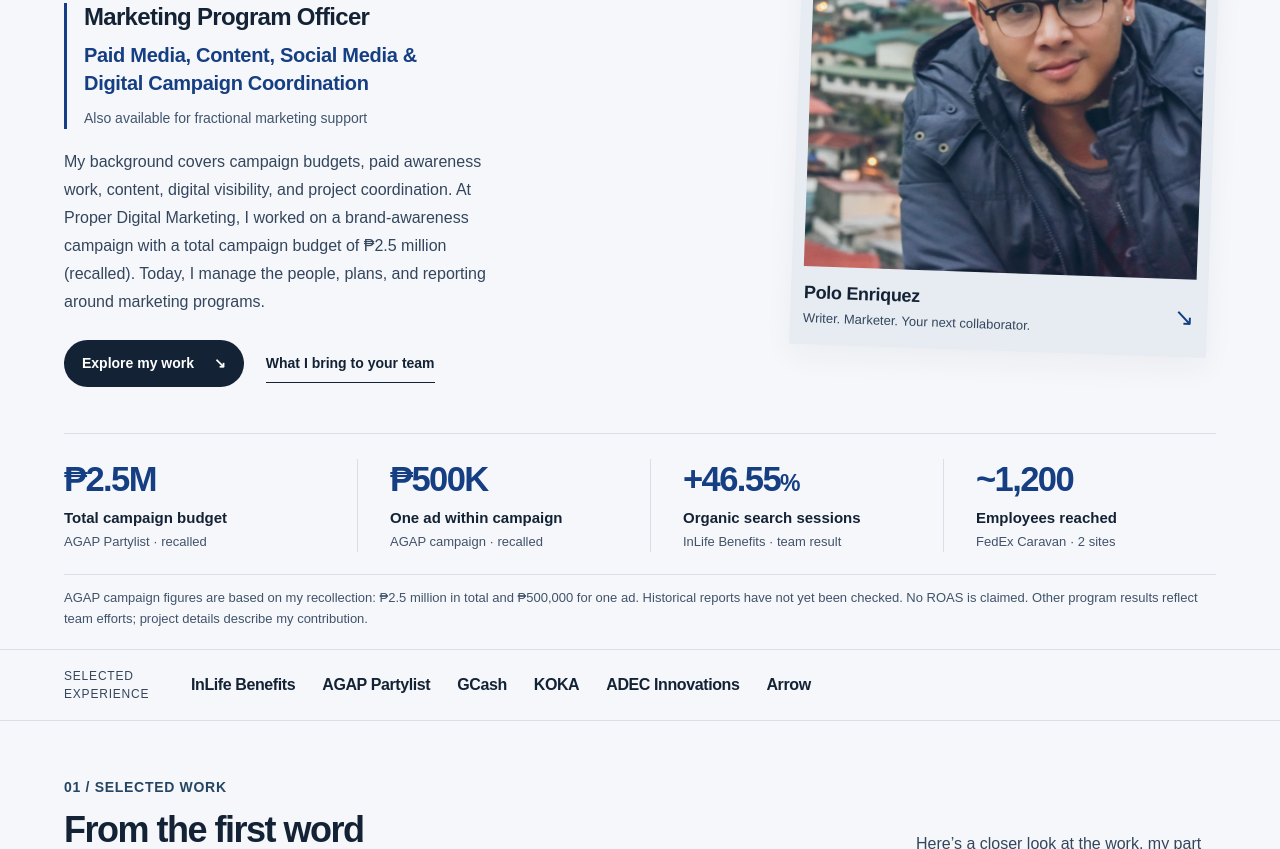
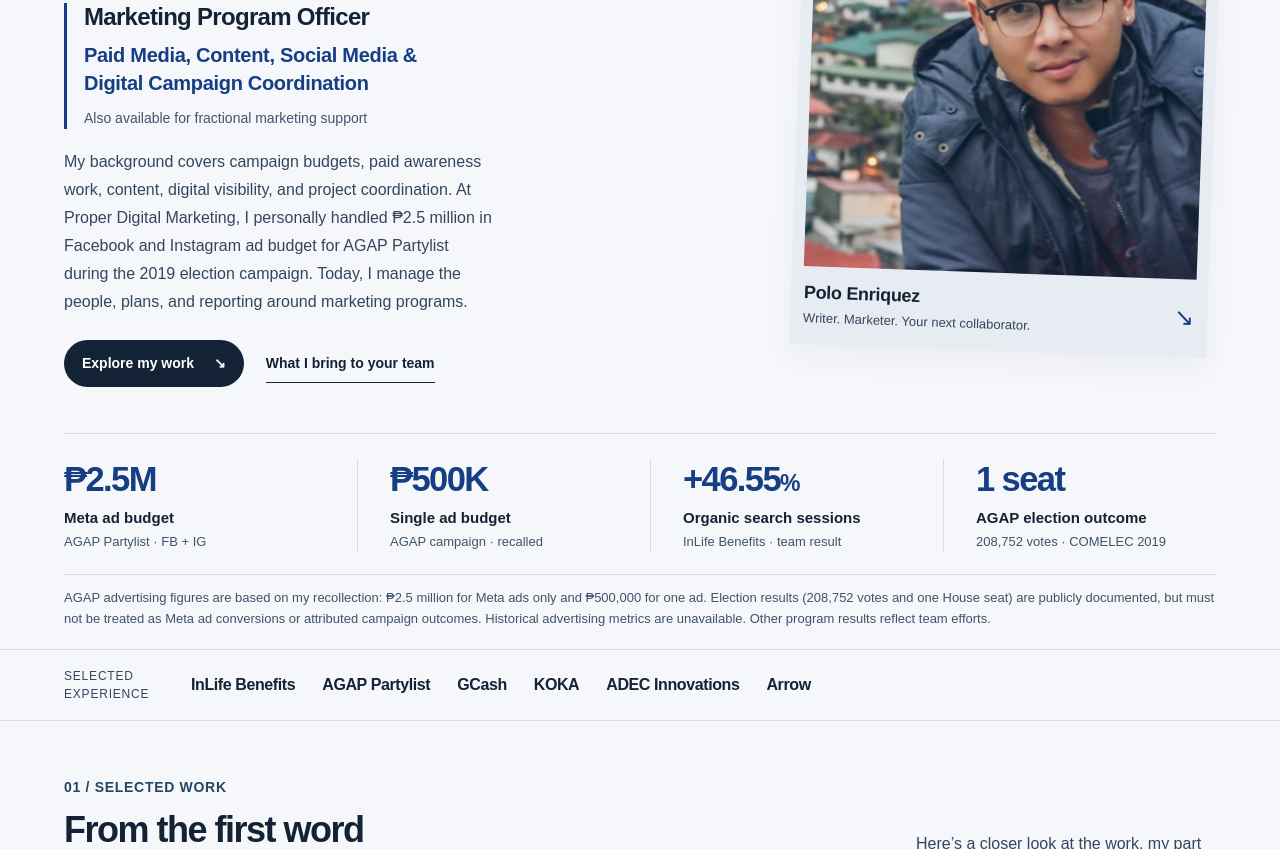
Before and after one commit to putopao/putopao.github.io, a plain HTML site: page paid-media/index.html in a window 1280 px wide. Shown: the part 402-1251 px from the top of the page. Drawn offline with Linux system fonts and the light colour scheme.

Commit message:
Highlight AGAP ₱2.5M paid-only Facebook and Instagram budget and 2019 seat

```diff
--- a/paid-media/index.html
+++ b/paid-media/index.html
@@ -39,7 +39,7 @@
         <p class="pp-eyebrow">POLO ENRIQUEZ / PAID MEDIA, CONTENT &amp; MARKETING</p>
         <h1>Paid campaigns.<br>Clear words.<br><span>Work that moves.</span></h1>
         <div class="pp-identity"><p class="pp-role">Marketing Program Officer</p><p class="pp-professional-scope">Paid Media, Content, Social Media &amp;<br>Digital Campaign Coordination</p><p class="pp-fractional">Also available for fractional marketing support</p></div>
-        <p class="pp-intro">My background covers campaign budgets, paid awareness work, content, digital visibility, and project coordination. At Proper Digital Marketing, I worked on a brand-awareness campaign with a total campaign budget of ₱2.5 million (recalled). Today, I manage the people, plans, and reporting around marketing programs.</p>
+        <p class="pp-intro">My background covers campaign budgets, paid awareness work, content, digital visibility, and project coordination. At Proper Digital Marketing, I personally handled ₱2.5 million in Facebook and Instagram ad budget for AGAP Partylist during the 2019 election campaign. Today, I manage the people, plans, and reporting around marketing programs.</p>
         <div class="pp-actions"><button type="button" class="pp-primary cursor-interaction" data-scroll="pp-work">Explore my work <span aria-hidden="true">↘</span></button><button type="button" class="pp-text-button cursor-interaction" data-scroll="pp-skills">What I bring to your team</button></div>
       </div>
       <figure class="pp-portrait">
@@ -49,12 +49,12 @@
       </figure>
     </section>
     <div class="pp-impact" aria-label="Selected campaign scope and program results">
-      <div><strong>₱2.5M</strong><span>Total campaign budget</span><small>AGAP Partylist · recalled</small></div>
-      <div><strong>₱500K</strong><span>One ad within campaign</span><small>AGAP campaign · recalled</small></div>
+      <div><strong>₱2.5M</strong><span>Meta ad budget</span><small>AGAP Partylist · FB + IG</small></div>
+      <div><strong>₱500K</strong><span>Single ad budget</span><small>AGAP campaign · recalled</small></div>
       <div><strong>+46.55<span>%</span></strong><span>Organic search sessions</span><small>InLife Benefits · team result</small></div>
-      <div><strong>~1,200</strong><span>Employees reached</span><small>FedEx Caravan · 2 sites</small></div>
+      <div><strong>1 seat</strong><span>AGAP election outcome</span><small>208,752 votes · COMELEC 2019</small></div>
     </div>
-    <p class="pp-impact-note">AGAP campaign figures are based on my recollection: ₱2.5 million in total and ₱500,000 for one ad. Historical reports have not yet been checked. No ROAS is claimed. Other program results reflect team efforts; project details describe my contribution.</p>
+    <p class="pp-impact-note">AGAP advertising figures are based on my recollection: ₱2.5 million for Meta ads only and ₱500,000 for one ad. Election results (208,752 votes and one House seat) are publicly documented, but must not be treated as Meta ad conversions or attributed campaign outcomes. Historical advertising metrics are unavailable. Other program results reflect team efforts.</p>
     <div class="pp-brands"><span>SELECTED EXPERIENCE</span><strong>InLife Benefits</strong><strong>AGAP Partylist</strong><strong>GCash</strong><strong>KOKA</strong><strong>ADEC Innovations</strong><strong>Arrow</strong></div>
     <section class="pp-work" id="pp-work">
       <div class="pp-section-heading"><div><p class="pp-eyebrow">01 / SELECTED WORK</p><h2>From the first word<br>to the final delivery.</h2></div><p>Here’s a closer look at the work, my part in it, and what came out of it.</p></div>
```
